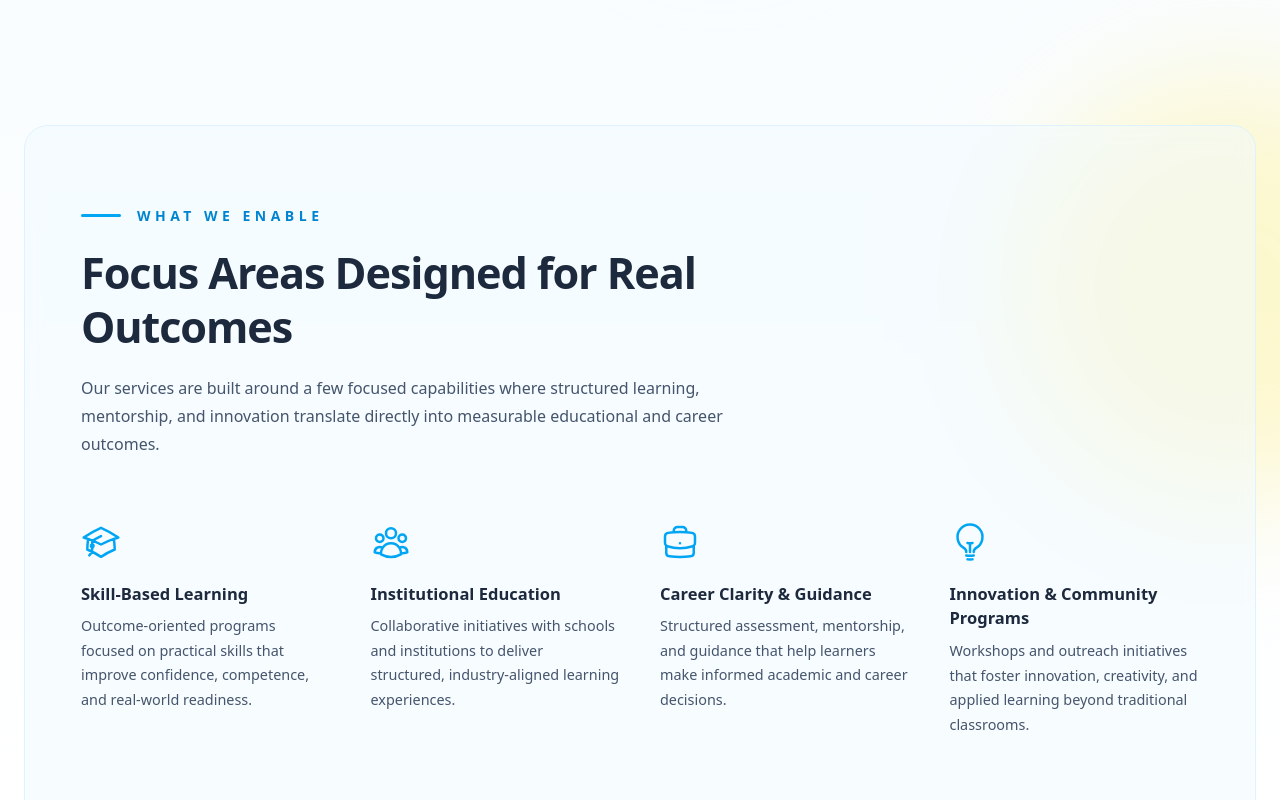
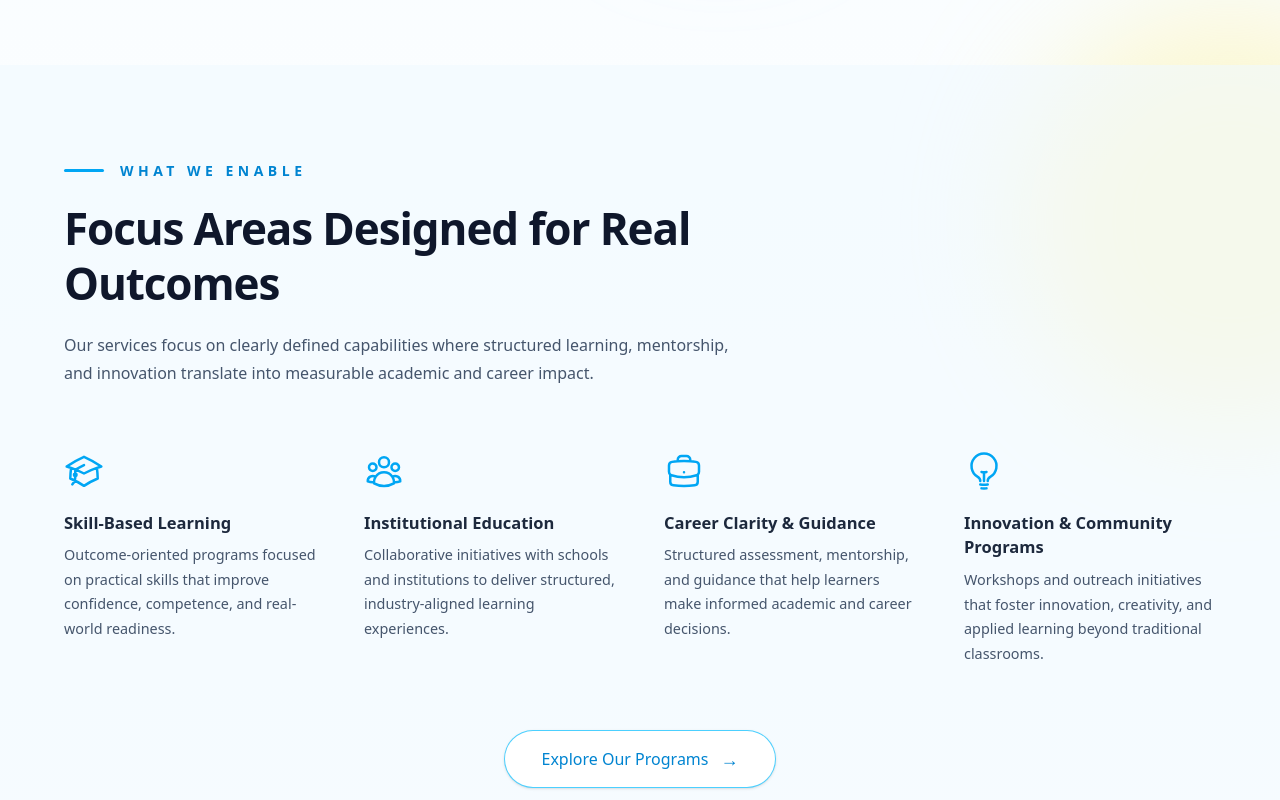
Before and after one commit to kaushalrajj/xceled_solution, a React (Vite) app: page / in a window 1280 px wide. Shown: the part 1640-2440 px from the top of the page. Built offline with nearby package versions, Linux system fonts and the light colour scheme.

Commit message:
xcelled completetion 4

```diff
--- a/src/App.jsx
+++ b/src/App.jsx
@@ -25,17 +25,21 @@ import SchoolLabKits from "./components/pages/services/SchoolLabKits";
 
 const App = () => {
   return (
-    <div className="min-h-screen relative overflow-hidden bg-gradient-to-b from-sky-50 via-white to-white text-slate-800 antialiased">
+    <div className="min-h-screen relative bg-gradient-to-b from-sky-50 via-white to-white text-slate-800 antialiased">
+
       {/* Scroll reset on every route change */}
       <ScrollToTop />
 
-      {/* Decorative blobs */}
-      <div className="absolute -top-40 -left-40 w-[500px] h-[500px] bg-sky-200/40 rounded-full blur-3xl pointer-events-none"></div>
-      <div className="absolute top-1/3 -right-40 w-[420px] h-[420px] bg-yellow-200/40 rounded-full blur-3xl pointer-events-none"></div>
+      {/* Decorative blobs (isolated overflow control) */}
+      <div className="absolute inset-0 overflow-hidden pointer-events-none">
+        <div className="absolute -top-40 -left-40 w-[500px] h-[500px] bg-sky-200/40 rounded-full blur-3xl" />
+        <div className="absolute top-1/3 -right-40 w-[420px] h-[420px] bg-yellow-200/40 rounded-full blur-3xl" />
+      </div>
 
       <Navbar />
 
-      <main className="relative z-10">
+      {/* MAIN CONTENT — FULL WIDTH */}
+      <main className="relative z-10 w-full">
         <Routes>
           <Route path="/" element={<Home />} />
           <Route path="/home" element={<Home />} />
--- a/src/components/layout/ServicesSection.jsx
+++ b/src/components/layout/ServicesSection.jsx
@@ -6,6 +6,7 @@ import {
   LightBulbIcon,
 } from "@heroicons/react/24/outline";
 
+/* ================= SERVICES DATA ================= */
 const services = [
   {
     title: "Skill-Based Learning",
@@ -31,55 +32,39 @@ const services = [
 
 const ServicesSection = () => {
   return (
-    <section className="w-full mt-15 pb-36">
-      <div className="max-w-7xl mx-auto px-6">
+    /* ===== FULL-WIDTH BLUE BACKGROUND ===== */
+    <section className="w-full bg-sky-50/60 py-24">
 
-        {/* Soft Section Container */}
-        <div
-          className="
-            relative
-            bg-sky-50/50 backdrop-blur-sm
-            rounded-3xl
-            px-6 sm:px-10 md:px-14
-            py-20
-            border border-sky-100
-          "
-        >
+      {/* OUTER PADDING (FULL WIDTH) */}
+      <div className="w-full px-6 lg:px-16">
+
+        {/* CONTENT WIDTH CONTROL */}
+        <div className="max-w-7xl mx-auto">
+
           {/* ================= HEADING ================= */}
           <div className="max-w-2xl mb-16 space-y-5">
 
             <div className="flex items-center gap-4">
               <span className="block w-10 h-[3px] bg-sky-500 rounded-full" />
-              <p
-                className="
-                  uppercase tracking-[0.32em]
-                  text-xs sm:text-sm
-                  font-bold text-sky-600
-                "
-              >
+              <p className="uppercase tracking-[0.32em] text-xs sm:text-sm font-semibold text-sky-600">
                 What We Enable
               </p>
             </div>
 
-            <h2
-              className="
-                font-bold tracking-tight text-slate-800
-                text-[clamp(1.95rem,3.6vw,2.7rem)]
-                leading-tight
-              "
-            >
+            <h2 className="font-bold tracking-tight text-slate-900 text-[clamp(2rem,3.6vw,2.75rem)] leading-tight">
               Focus Areas Designed for Real Outcomes
             </h2>
 
             <p className="text-slate-600 leading-[1.75] text-[0.95rem] sm:text-[1rem]">
-              Our services are built around a few focused capabilities where structured
-              learning, mentorship, and innovation translate directly into measurable
-              educational and career outcomes.
+              Our services focus on clearly defined capabilities where structured
+              learning, mentorship, and innovation translate into measurable
+              academic and career impact.
             </p>
           </div>
 
-          {/* ================= SERVICES ================= */}
-          <div className="grid grid-cols-1 sm:grid-cols-2 lg:grid-cols-4 gap-10">
+          {/* ================= SERVICES GRID ================= */}
+          <div className="grid grid-cols-1 sm:grid-cols-2 lg:grid-cols-4 gap-12">
+
             {services.map((service, index) => {
               const Icon = service.icon;
 
@@ -89,28 +74,22 @@ const ServicesSection = () => {
                   className="
                     group relative
                     transition-all duration-500 ease-[cubic-bezier(.16,1,.3,1)]
-                    hover:-translate-y-1.5
+                    hover:-translate-y-1
                   "
                 >
-                  {/* subtle hover accent */}
+                  {/* hover underline */}
                   <div
                     className="
                       absolute inset-x-0 -bottom-4
                       h-[2px]
-                      bg-sky-400
+                      bg-gradient-to-r from-sky-400 to-sky-500
                       scale-x-0 origin-left
                       transition-transform duration-500
                       group-hover:scale-x-100
                     "
                   />
 
-                  <Icon
-                    className="
-                      h-10 w-10 text-sky-500 mb-5
-                      transition-transform duration-700 ease-out
-                      group-hover:-translate-y-0.5
-                    "
-                  />
+                  <Icon className="h-10 w-10 text-sky-500 mb-5" />
 
                   <h3 className="text-[16.5px] font-semibold text-slate-800 mb-2">
                     {service.title}
@@ -132,10 +111,10 @@ const ServicesSection = () => {
                 inline-flex items-center gap-3
                 px-9 py-3.5
                 rounded-full
-                border border-sky-400/60
+                border border-sky-400/70
                 text-sky-600 font-medium
-                bg-sky-50/60
-                hover:bg-sky-100/70
+                bg-white
+                hover:bg-sky-100
                 hover:border-sky-500
                 shadow-sm hover:shadow-md
                 active:scale-[0.97]
```
